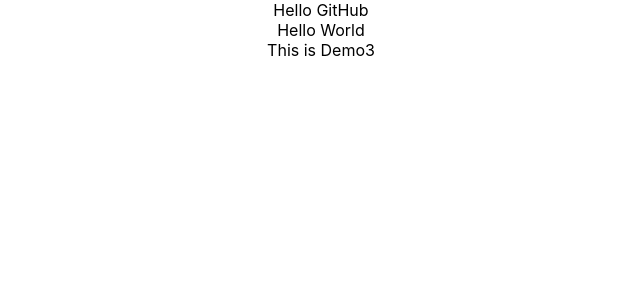
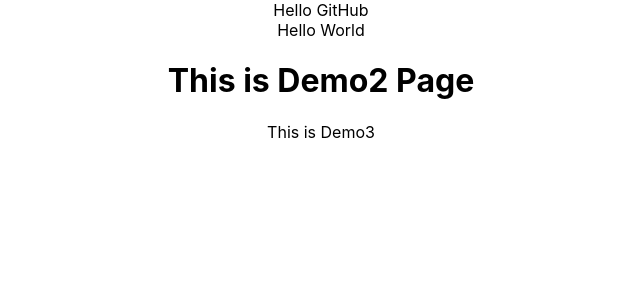
Before and after one commit to Pravin-1911/First-project, a React (Create React App) app: page / in a window 1280 px wide. Shown: the top 300 px of the page, without its empty margins (319-959 px from the left). Built offline with nearby package versions, Linux system fonts and the light colour scheme.

Commit message:
update file

```diff
--- a/src/App.js
+++ b/src/App.js
@@ -2,6 +2,7 @@
 import "./App.css";
 import Demo from "./Demo";
 import Demo1 from "./Demo1";
+import Demo2 from "./Demo2";
 import Demo3 from "./Demo3";
 
 function App() {
@@ -9,6 +10,7 @@
     <div className="App">
       <Demo />
       <Demo1 />
+      <Demo2 />
       <Demo3 />
     </div>
   );
--- a/src/Demo2.js
+++ b/src/Demo2.js
@@ -2,3 +2,4 @@
 const Demo2 = () => {
   return <h1>This is Demo2 Page</h1>;
 };
+export default Demo2;
```
